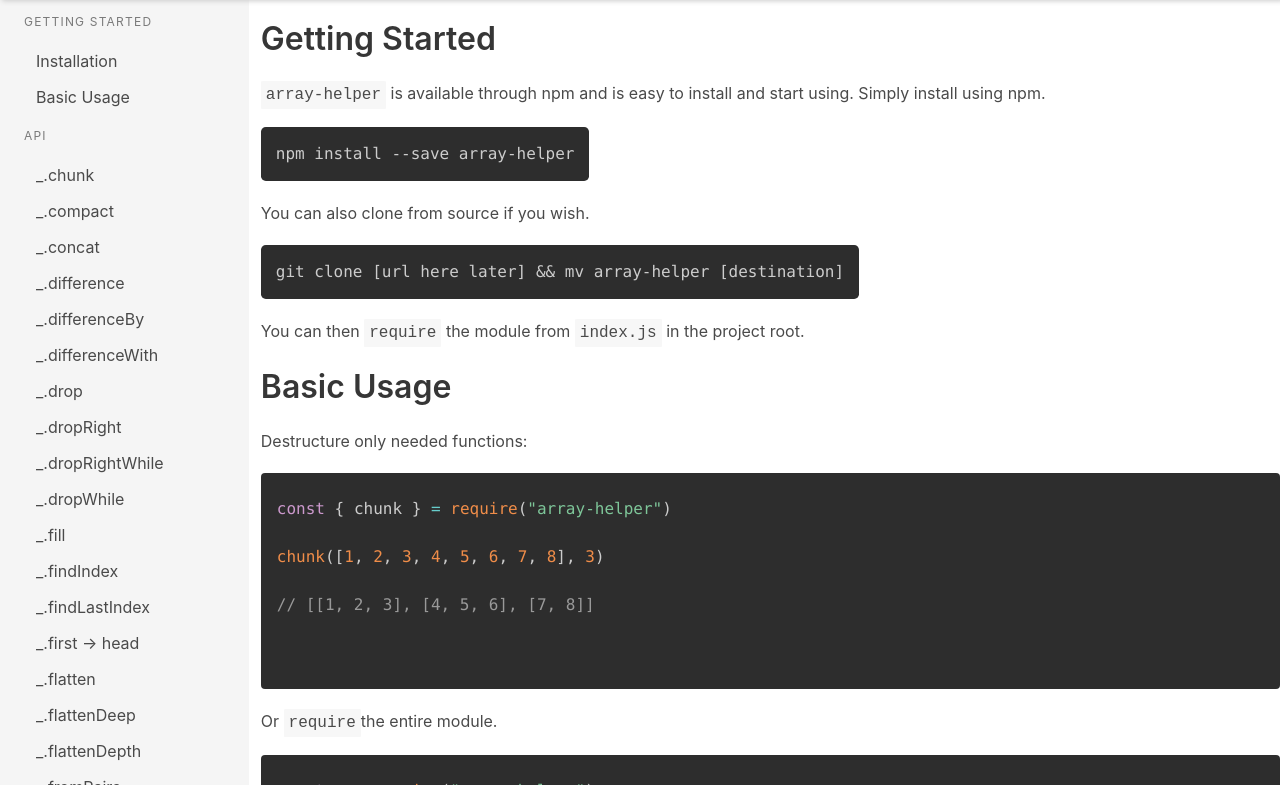
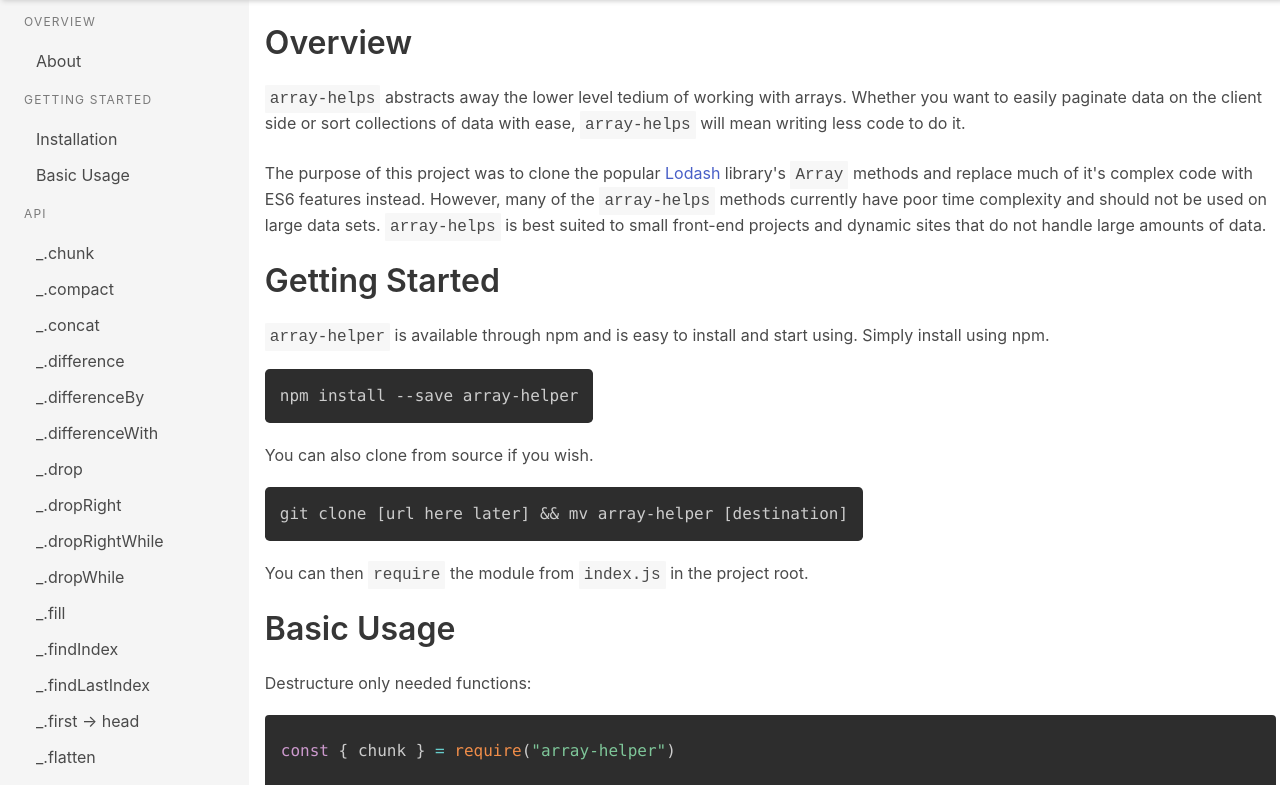
Before and after one commit to michaelacook/array-helps, a plain HTML site: page index.html in a window 1280 px wide. Shown: the part 55-852 px from the top of the page. Drawn offline with nearby package versions, Linux system fonts and the light colour scheme.

Commit message:
fixes, updates

```diff
--- a/index.html
+++ b/index.html
@@ -23,10 +23,18 @@
     </nav>
 
     <!-- Main content -->
-    <div class="columns full-height main">
+    <div class="columns full-height">
       <!-- Side navigation -->
       <div class="column is-one-fifth has-background-light independent-scroll side-menu">
         <aside class="menu ml-5 mt-4">
+          <p class="menu-label">
+            Overview
+          </p>
+          <ul class="menu-list">
+            <li>
+              <a href="#overview">About</a>
+            </li>
+          </ul>
           <p class="menu-label">
             Getting Started
           </p>
@@ -239,7 +247,26 @@
       </div>
 
       <!-- Main content -->
-      <div class="column independent-scroll">
+      <div class="column independent-scroll p-4">
+
+        <section id="overview">
+          <h1 class="title mt-5">Overview</h1>
+
+          <p>
+            <span class="codeblock-inline-small">array-helps</span> abstracts away the lower level tedium of working with arrays. Whether you want to easily paginate data on the client side
+            or sort collections of data with ease, <span class="codeblock-inline-small">array-helps</span> will mean writing less code to do it.
+          </p>
+
+          <br>
+
+          <p>
+            The purpose of this project was to clone the popular <a href="https://lodash.com/">Lodash</a> library's <span class="codeblock-inline-small">Array</span> methods and replace much of it's complex code with ES6
+            features instead. However, many of the <span class="codeblock-inline-small">array-helps</span> methods currently have poor time complexity and should not be used on large data sets. <span class="codeblock-inline-small">array-helps</span> is
+            best suited to small front-end projects and dynamic sites that do not handle large amounts of data.
+          </p>
+        </section>
+
+
         <section id="installation">
           <h1 class="title mt-5">Getting Started</h1>
 
@@ -293,8 +320,10 @@ _.dropRight(["a", "b", "c"], 2)
         </section>
 
         <!-- API section -->
-        <section>
+        <section style="margin-bottom: 50px;">
           <h1 class="title mt-5">API</h1>
+
+          <p></p>
         </section>
       </div>
     </div>
```
Also changed, not shown: assets/css/custom.css (+8 -0 lines).
